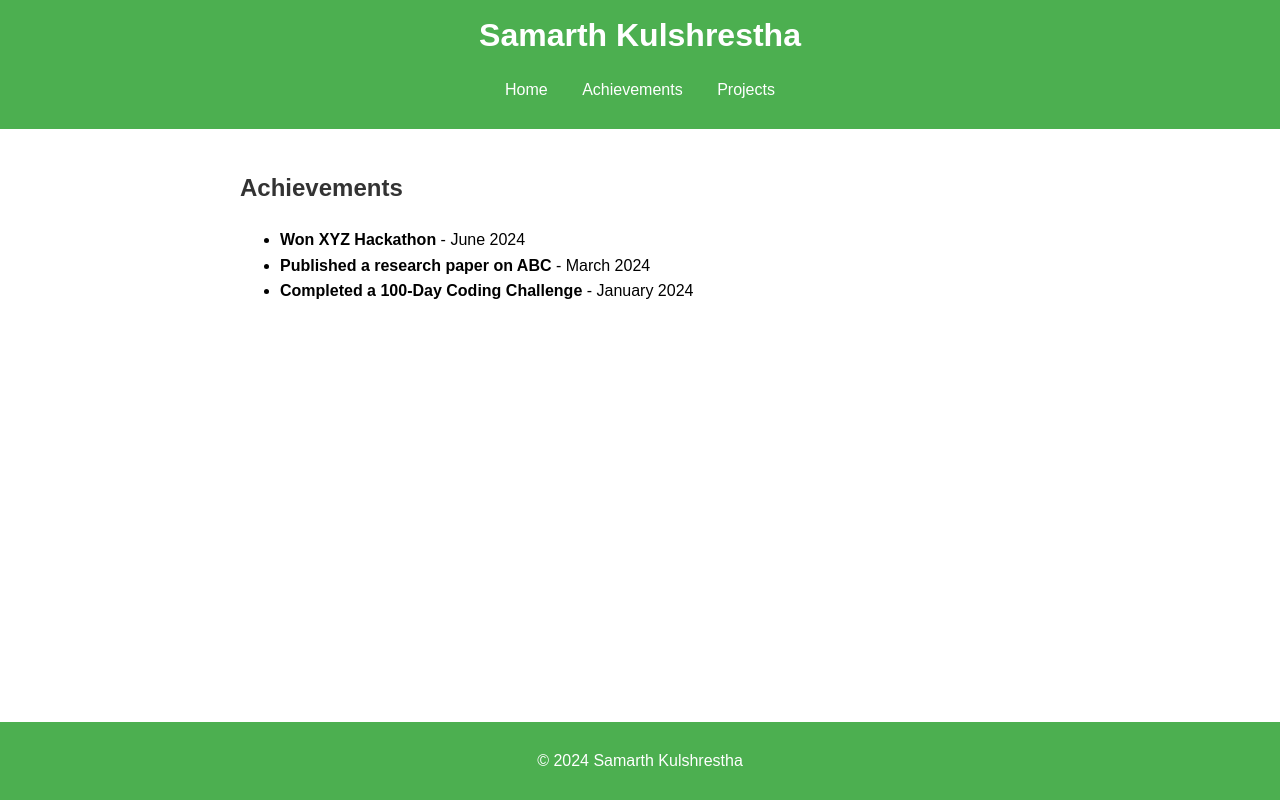
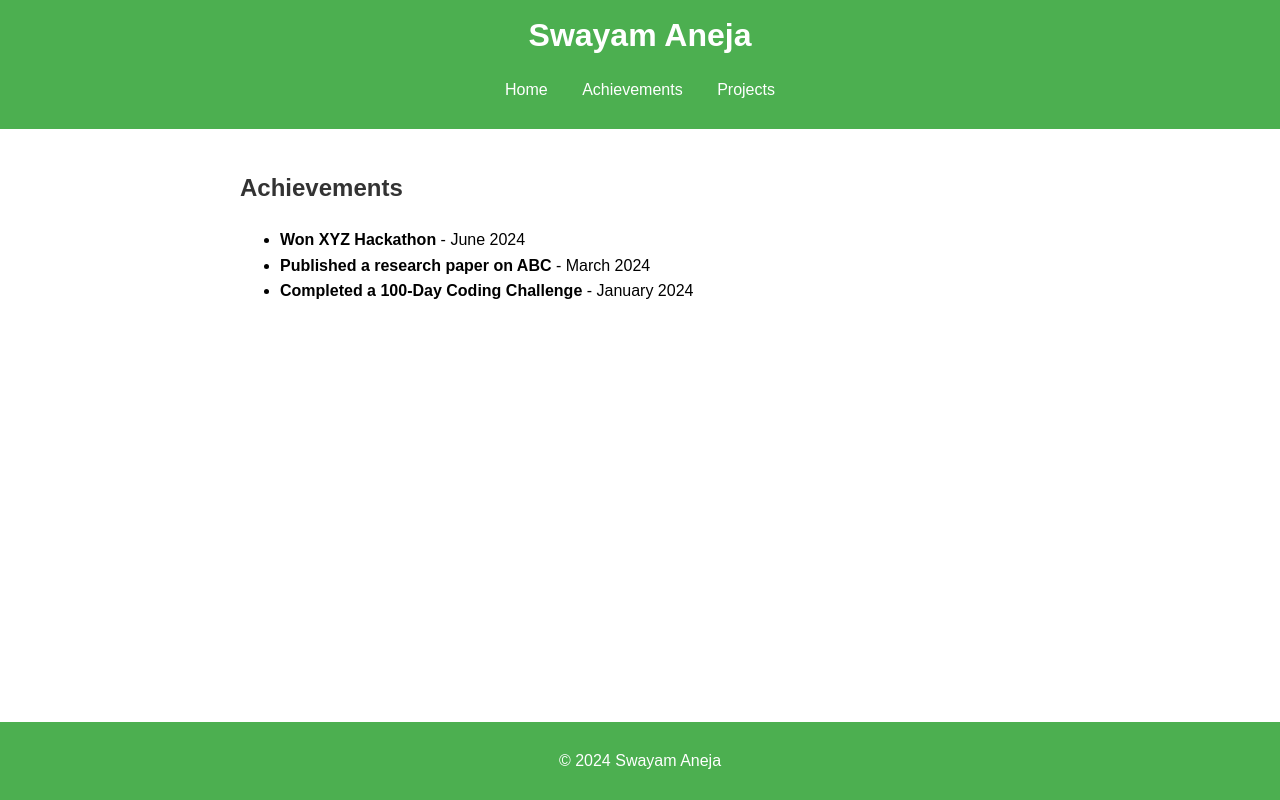
Before and after one commit to SWAYAMANEJA/personal-website, a plain HTML site: page achievements.html in a window 1280 px wide. Drawn offline with Linux system fonts and the light colour scheme.

Commit message:
Update achievements.html

```diff
--- a/achievements.html
+++ b/achievements.html
@@ -3,12 +3,12 @@
 <head>
     <meta charset="UTF-8">
     <meta name="viewport" content="width=device-width, initial-scale=1.0">
-    <title>Achievements - Samarth Kulshrestha</title>
+    <title>Achievements - Swayam Aneja</title>
     <link rel="stylesheet" href="style.css">
 </head>
 <body>
     <header>
-        <h1>Samarth Kulshrestha</h1>
+        <h1>Swayam Aneja</h1>
         <nav>
             <ul>
                 <li><a href="index.html">Home</a></li>
@@ -28,7 +28,7 @@
         </section>
     </main>
     <footer>
-        <p>&copy; 2024 Samarth Kulshrestha</p>
+        <p>&copy; 2024 Swayam Aneja</p>
     </footer>
 </body>
 </html>
```
